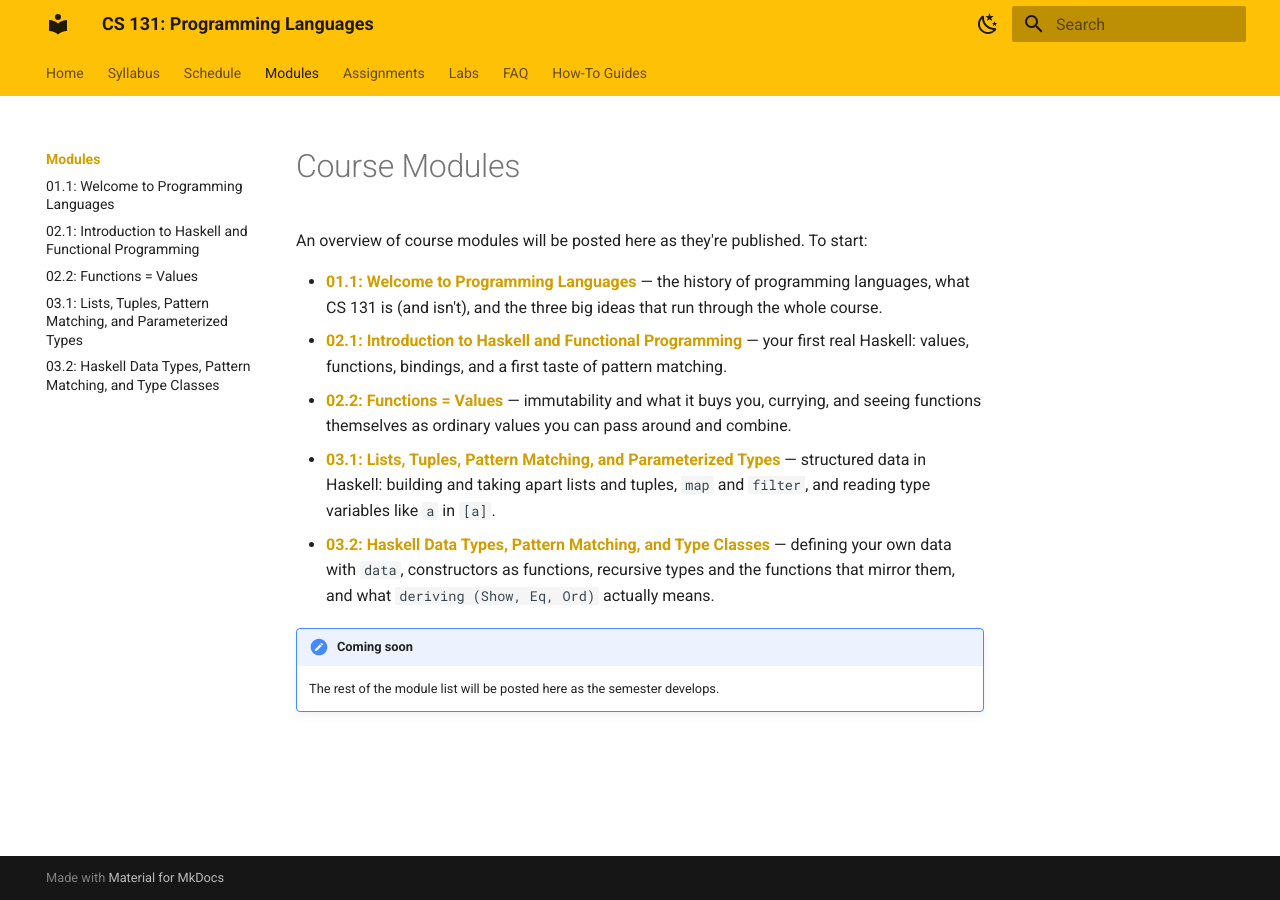
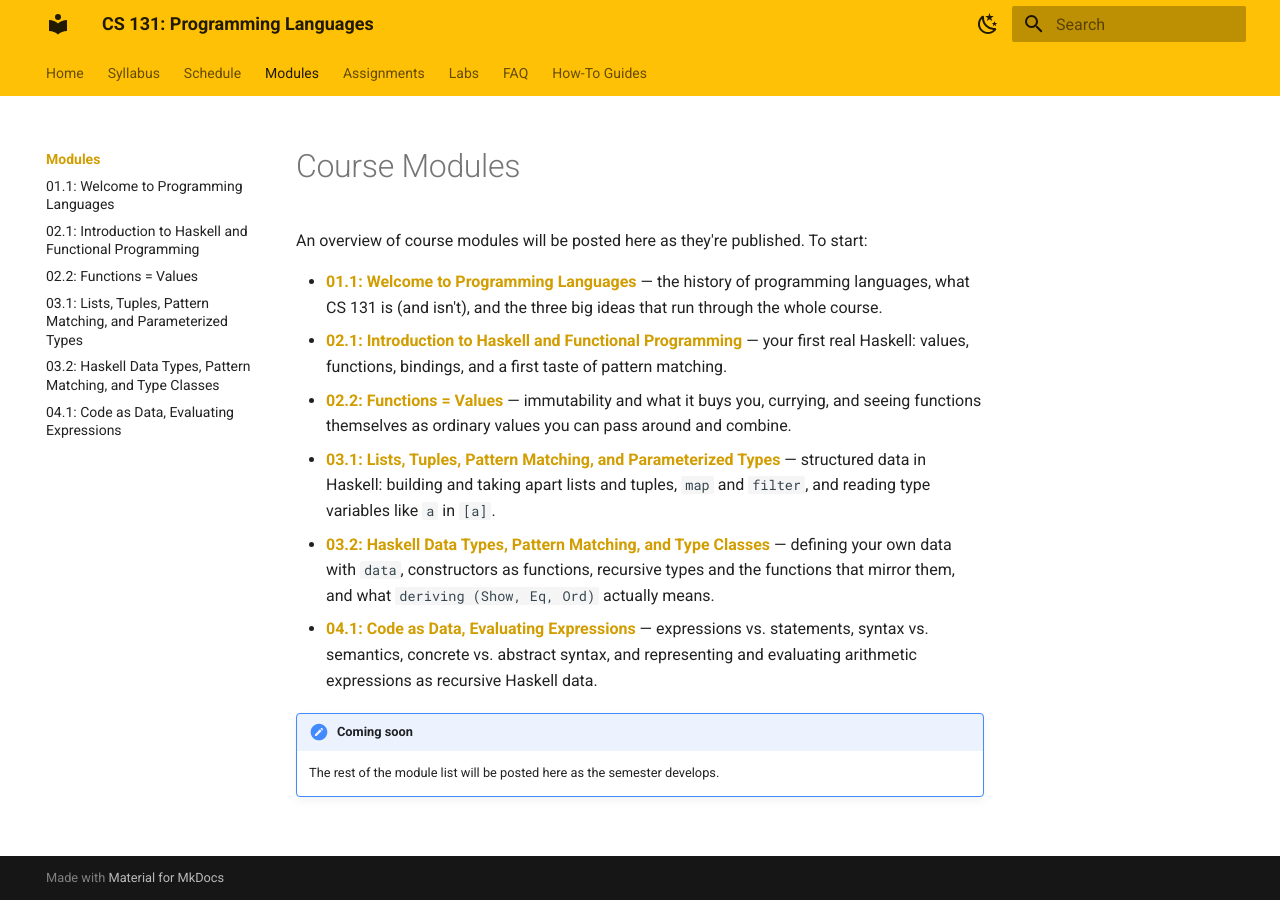
Before and after one commit to lbang-hmc/cs-131-website, an MkDocs documentation site: the page built from content/modules/index.md, in a window 1280 px wide. Built offline with MkDocs 1.6.1 and Material for MkDocs 9.7.7, drawn with Linux system fonts in a browser that asks for light colours.

Commit message:
Publish Module 04.1, link from index/schedule/nav
Removes 04.1 from mkdocs.yml's not_in_nav and adds it to the Modules
nav section, links it from the modules index, and linkifies the
schedule's Tue Sep 22 row. Module 04.2 stays hidden (not part of this
publish).

Co-Authored-By: Claude Sonnet 5 <noreply@anthropic.com>
Claude-Session: https://claude.ai/code/session_01LczGAetihch4HA8JbPqaDm

```diff
--- a/content/modules/index.md
+++ b/content/modules/index.md
@@ -7,6 +7,7 @@ An overview of course modules will be posted here as they're published. To start
 - [**02.2: Functions = Values**](02.2-functions-as-values.md) — immutability and what it buys you, currying, and seeing functions themselves as ordinary values you can pass around and combine.
 - [**03.1: Lists, Tuples, Pattern Matching, and Parameterized Types**](03.1-lists-tuples-pattern-matching-and-parameterized-types.md) — structured data in Haskell: building and taking apart lists and tuples, `map` and `filter`, and reading type variables like `a` in `[a]`.
 - [**03.2: Haskell Data Types, Pattern Matching, and Type Classes**](03.2-haskell-data-types-pattern-matching-and-type-classes.md) — defining your own data with `data`, constructors as functions, recursive types and the functions that mirror them, and what `deriving (Show, Eq, Ord)` actually means.
+- [**04.1: Code as Data, Evaluating Expressions**](04.1-code-as-data-evaluating-expressions.md) — expressions vs. statements, syntax vs. semantics, concrete vs. abstract syntax, and representing and evaluating arithmetic expressions as recursive Haskell data.
 
 !!! note "Coming soon"
     The rest of the module list will be posted here as the semester develops.
--- a/mkdocs.yml
+++ b/mkdocs.yml
@@ -47,7 +47,6 @@ markdown_extensions:
 # Pages hidden for early semester (kept as source/HTML, just not linked).
 # Remove entries here and restore them to `nav` above as they go live.
 not_in_nav: |
-  /modules/04.1-code-as-data-evaluating-expressions.md
   /modules/04.2-representing-functions.md
   /labs/lab02.md
   /labs/lab04.md
@@ -64,6 +63,7 @@ nav:
       - "02.2: Functions = Values": modules/02.2-functions-as-values.md
       - "03.1: Lists, Tuples, Pattern Matching, and Parameterized Types": modules/03.1-lists-tuples-pattern-matching-and-parameterized-types.md
       - "03.2: Haskell Data Types, Pattern Matching, and Type Classes": modules/03.2-haskell-data-types-pattern-matching-and-type-classes.md
+      - "04.1: Code as Data, Evaluating Expressions": modules/04.1-code-as-data-evaluating-expressions.md
   - Assignments:
       - assignments/index.md
       - "HW 1: peoPLe": assignments/hw01.md
```
Also changed, not shown: content/schedule.md (+1 -1 lines).
